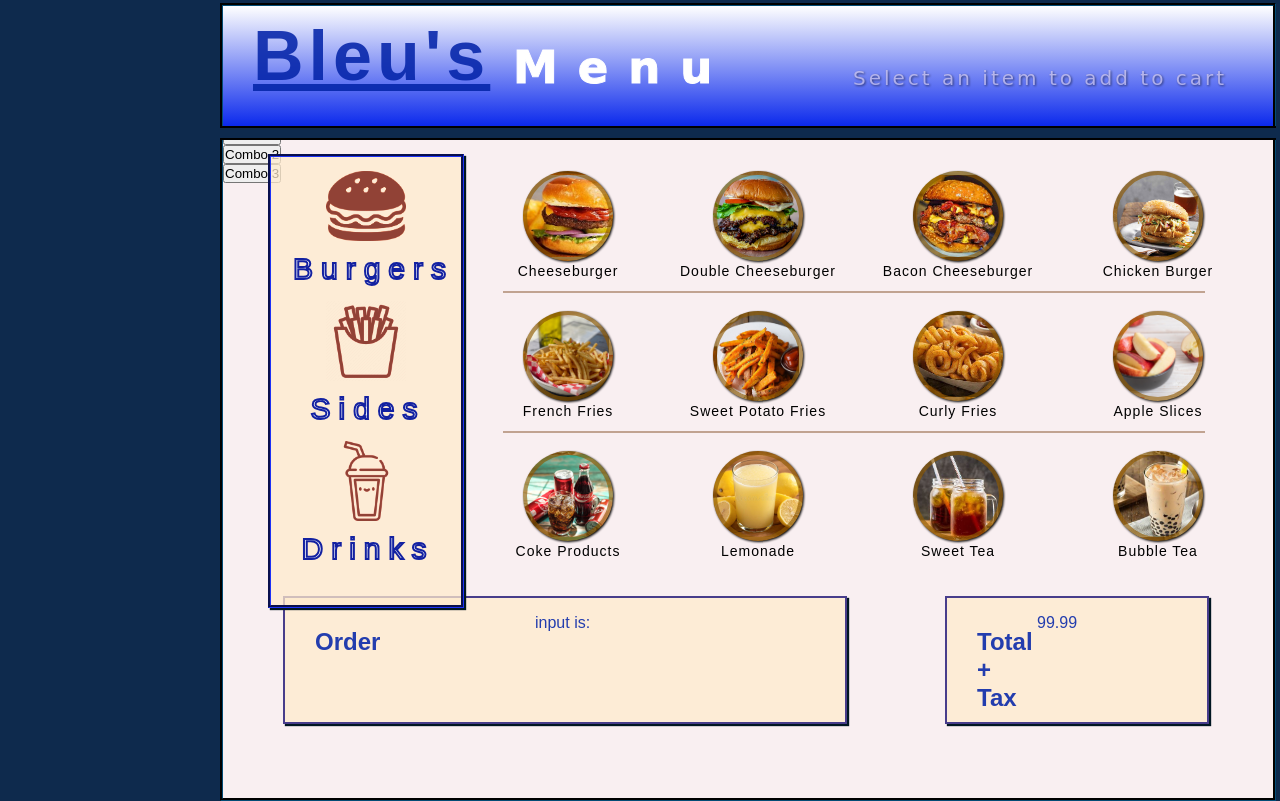
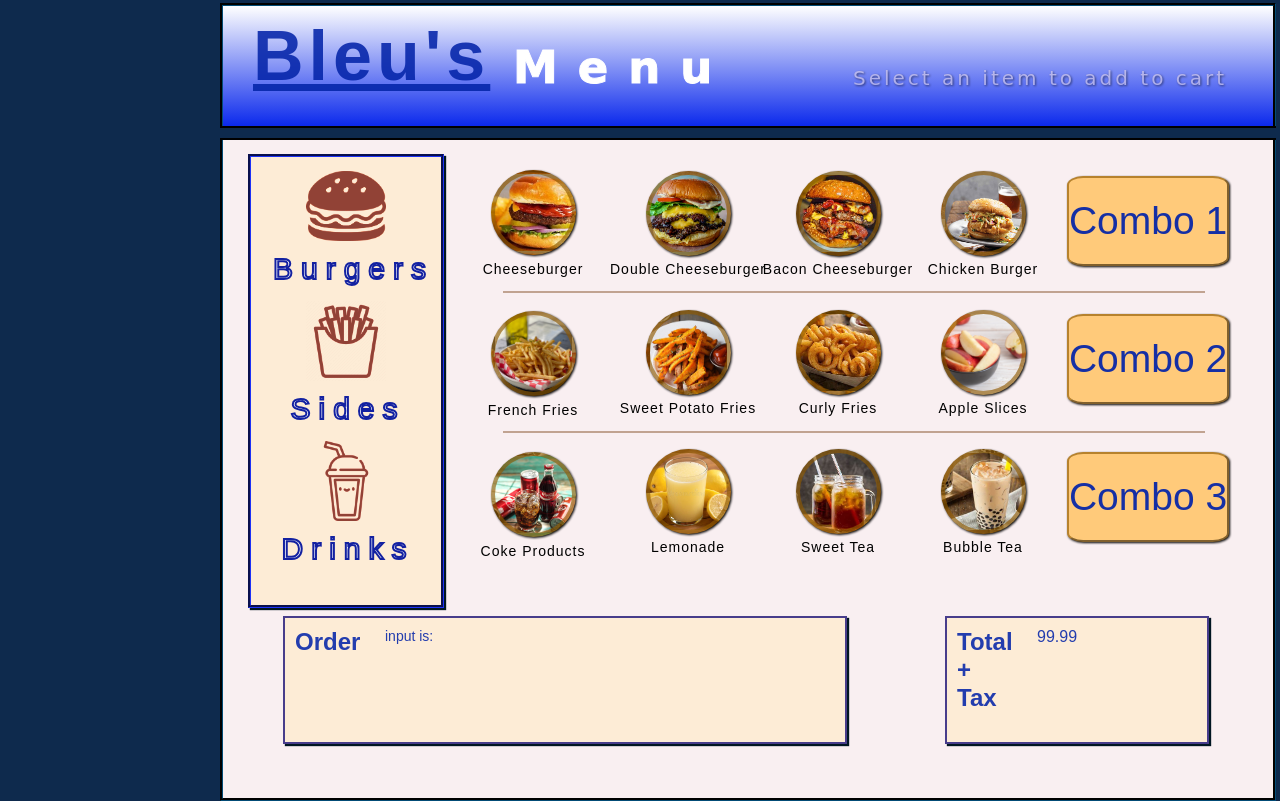
Before and after one commit to GMj86/flaskapp-borger, a Flask app: page / in a window 1280 px wide; the page is wider, and only the part inside the window is pictured. Run offline with Flask 2, Linux system fonts and the light colour scheme.

Commit message:
Update some.css

```diff
--- a/static/some.css
+++ b/static/some.css
@@ -83,8 +83,15 @@
     position: absolute;
     width:950px;
     height:25vh;
-    top: 530px;
+    top: 550px;
     margin:auto;
+}
+
+.cart h2{
+width:60px;
+top:-20px;
+position: relative;
+left:-20px;
 }
 
 .cart {
@@ -104,10 +111,11 @@
 .cartitems {
 border: 2px black;
 position: absolute;
-width: 290px;
+width: 430px;
 height: 14vh;
-left: 250px;
-top: 16px;
+left: 100px;
+top: 10px;
+font-size: 14px;
 }
 
 .total {
@@ -115,7 +123,7 @@ top: 16px;
     text-align: left;
     width:200px;
     height:8vh;
-    color:rgba(3, 36, 168, 0.875);;
+    color:rgba(3, 36, 168, 0.875);
     margin:auto;
     position:absolute;
     padding:30px;
@@ -130,6 +138,9 @@ top: 16px;
 .total h2{
 width:60px;
 height: 12vh;
+top:-20px;
+position: relative;
+left:-20px;
 
 }
 .totalmoney {
@@ -138,7 +149,7 @@ height: 12vh;
     width: 150px;
     height: 14vh;
     right: 20px;
-    top: 16px;
+    top: 10px;
 
 }
 
@@ -173,7 +184,7 @@ height: 12vh;
     position: absolute;
     width:150px;
     height:53vh;
-    left:45px;
+    left:25px;
     top: 148px;
     padding: 20px;
     padding-top: 4px;
@@ -213,13 +224,13 @@ text-align: center;
     position: absolute;
     width:200px;
     height:30vh;
-    left:215px;
-    top: 125px;
+    left:180px;
+    top: 124px;
     padding: 30px;
     padding-top: 20px;
     padding-bottom: 20px;
     margin:auto;
-    line-height: 39px;
+    line-height: 43px;
     text-align: center;
     font-size: 14px;
     letter-spacing: 1px;
@@ -232,8 +243,8 @@ text-align: center;
     position:relative;
     border: 4px solid rgba(143, 89, 2, 0.638);
     border-radius: 50%;
-    height: 90px;
-    width: 90px;
+    height: 85px;
+    width: 85px;
     transition: transform .7s ease-in-out;
     filter: drop-shadow(1px 1px 1px black);
     background-position: center;
@@ -242,10 +253,6 @@ text-align: center;
 
 .burger1 button:hover{
     transform: rotate(360deg);
-}
-
-.burger1 button:hover #burger2{
-    background-image: none;
 }
 
 .side1 button:hover{
@@ -275,13 +282,13 @@ filter: brightness(50%);
     position: absolute;
     width:200px;
     height:30vh;
-    left: 415px;;
+    left: 345px;;
     top: 125px;
     padding: 20px;
     padding-top: 20px;
     padding-bottom: 20px;
     margin:auto;
-    line-height: 39px;
+    line-height: 42px;
     text-align: center;
     letter-spacing: 1px;
     font-size: 14px;
@@ -294,8 +301,8 @@ filter: brightness(50%);
     position:relative;
     border: 4px solid rgba(143, 89, 2, 0.638);
     border-radius: 50%;
-    height: 90px;
-    width: 90px;
+    height: 85px;
+    width: 85px;
     transition: transform .7s ease-in-out;
     filter: drop-shadow(1px 1px 1px black) ;
     background-position: center;
@@ -325,13 +332,13 @@ filter: brightness(50%);
     position: absolute;
     width:200px;
     height:30vh;
-    left: 615px;;
+    left: 495px;;
     top: 125px;
     padding: 20px;
     padding-top: 20px;
     padding-bottom: 20px;
     margin:auto;
-    line-height: 39px;
+    line-height: 42px;
     text-align: center;
     letter-spacing: 1px;
     font-size: 14px;
@@ -344,8 +351,8 @@ filter: brightness(50%);
     position:relative;
     border: 4px solid rgba(143, 89, 2, 0.638);
     border-radius: 50%;
-    height: 90px;
-    width: 90px;
+    height: 85px;
+    width: 85px;
     transition: transform .7s ease-in-out;
     filter: drop-shadow(1px 1px 1px black) ;
     background-position: center;
@@ -371,18 +378,17 @@ filter: brightness(50%);
 filter: brightness(50%);
 }
 
-
 .c4 {
     position: absolute;
     width:200px;
     height:30vh;
-    left: 815px;;
+    left: 640px;;
     top: 125px;
     padding: 20px;
     padding-top: 20px;
     padding-bottom: 20px;
     margin:auto;
-    line-height: 39px;
+    line-height: 42px;
     text-align: center;
     letter-spacing: 1px;
     font-size: 14px;
@@ -395,23 +401,14 @@ filter: brightness(50%);
     position:relative;
     border: 4px solid rgba(143, 89, 2, 0.638);
     border-radius: 50%;
-    height: 90px;
-    width: 90px;
+    height: 85px;
+    width: 85px;
     transition: transform .7s ease-in-out;
     filter: drop-shadow(1px 1px 1px black) ;
     background-position: center;
     background-size: cover;
 }
 
-.burger4 button:hover{
-    transform: rotate(360deg);
-}
-.side4 button:hover{
-    transform: rotate(360deg);
-}
-.drink4 button:hover{
-    transform: rotate(360deg);
-}
 .burger4 button:active {
 filter: brightness(50%);
 }
@@ -421,6 +418,47 @@ filter: brightness(50%);
 .drink4 button:active {
 filter: brightness(50%);
 }
+
+.c5 {
+    position: absolute;
+    width:180px;
+    height:30vh;
+    left: 805px;;
+    top: 122px;
+    text-align: center;
+    letter-spacing: 1px;
+    font-size: 14px;
+    padding-left: 30px;
+  }
+
+.c5 ul button {
+    color:rgba(3, 36, 168, 0.929);
+    border-color: rgba(143, 89, 2, 0.638);
+    display: inline-block;
+    position:relative;
+    border-radius: 10%;
+    height: 90px;
+    transition: transform .7s ease-in-out;
+    filter: drop-shadow(1px 1px 1px black) ;
+    background-position: center;
+    background-size: cover;
+    line-height: 90%;
+    margin-top: 48px;
+    font-size: 39px;
+    text-align: center;
+    background-color: rgb(255, 202, 122)
+}
+
+.combo1 button:active {
+filter: brightness(50%);
+}
+.combo2 button:active {
+filter: brightness(50%);
+}
+.combo3 button:active {
+filter: brightness(50%);
+}
+
 
 .burgerlist {
     position: absolute;
```
